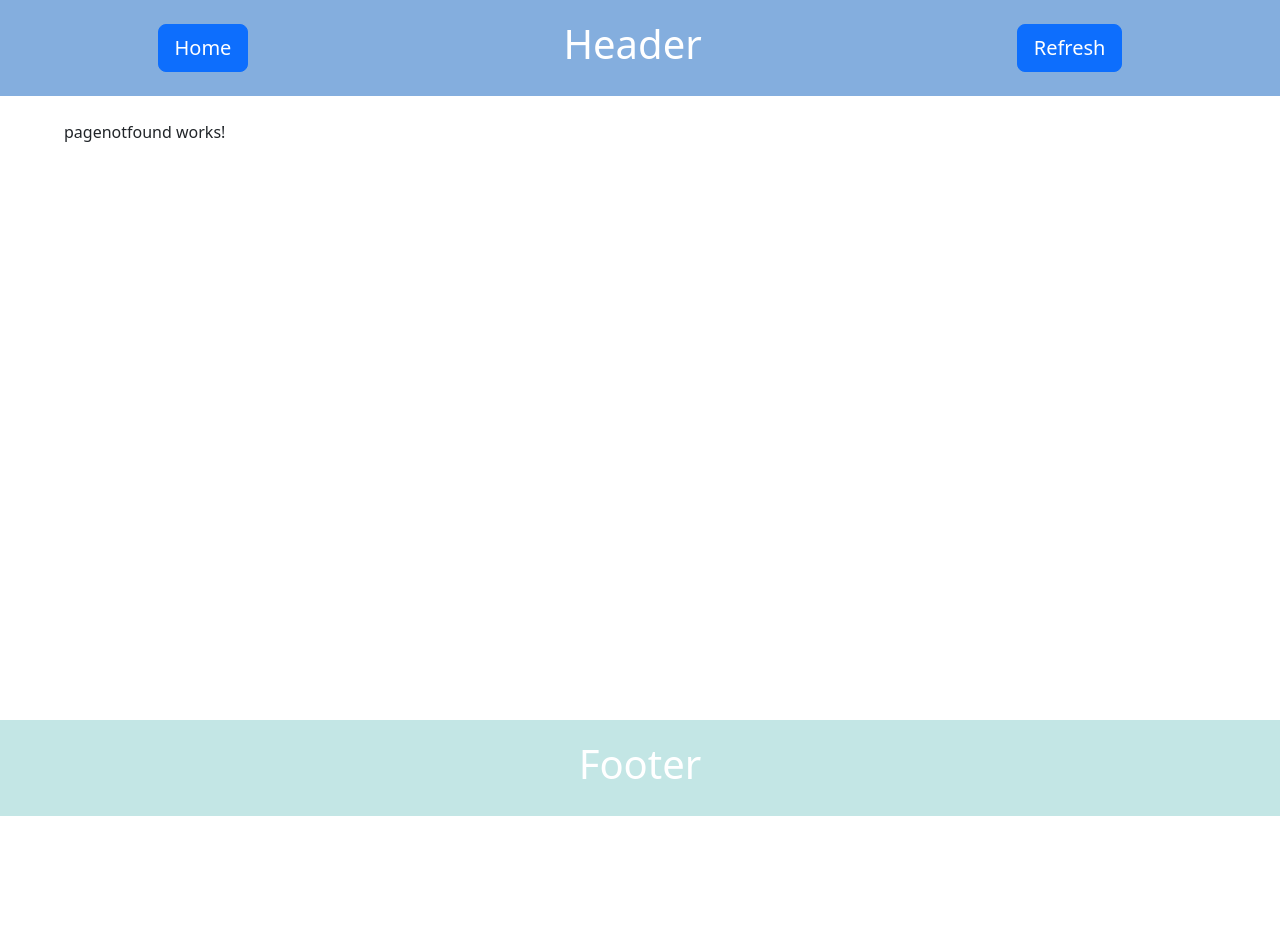
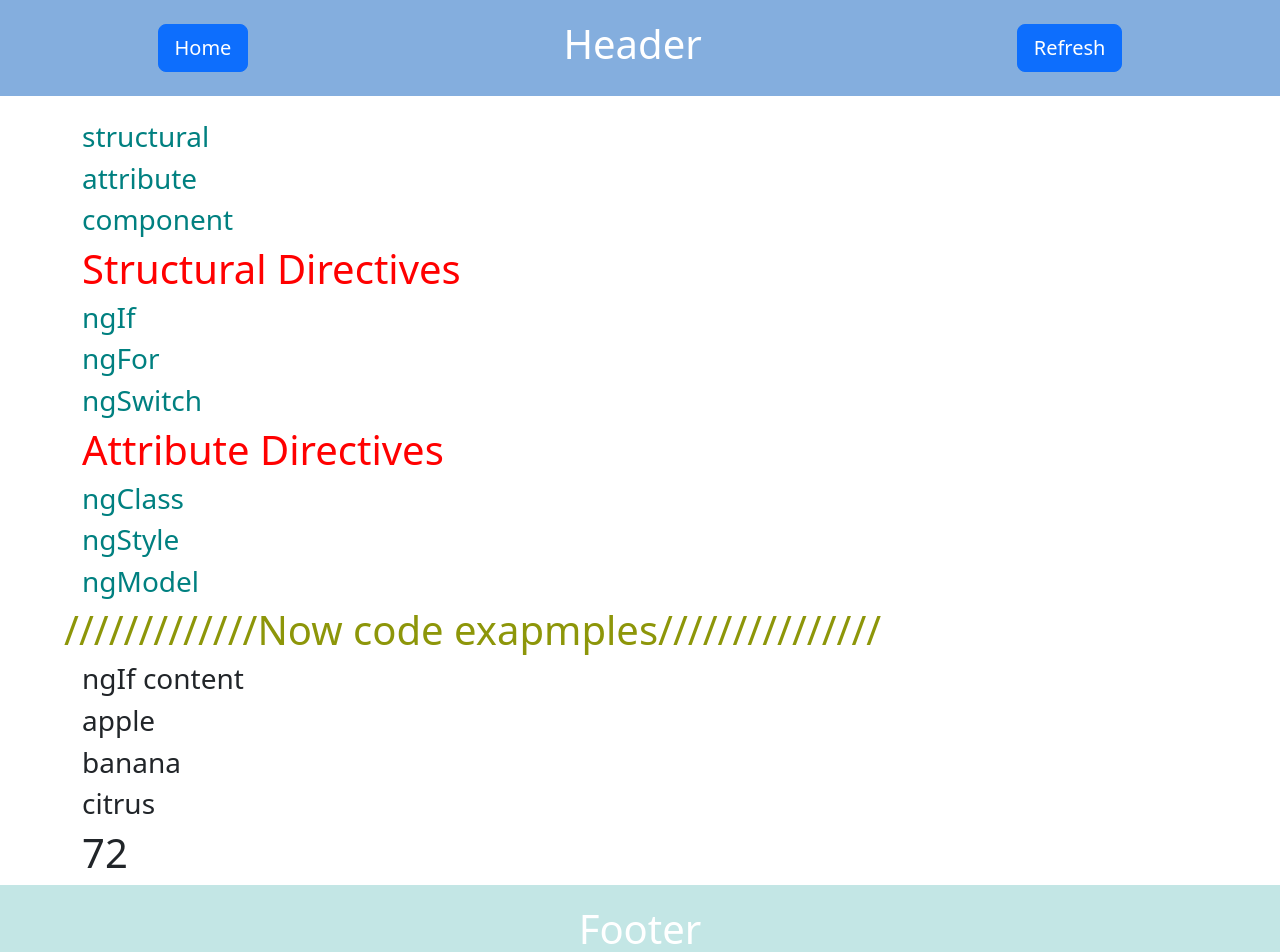
Before and after one commit to AKBN6225/angular21, an Angular app in the folder bankingApplication/: page /directives in a window 1280 px wide. Shown: the top 952 px of the page. Before the commit the page ends 816 px from the top, so only its background shows below. Built offline with nearby package versions, Linux system fonts and the light colour scheme.

Commit message:
structural directives

```diff
--- a/bankingApplication/src/app/app.routes.ts
+++ b/bankingApplication/src/app/app.routes.ts
@@ -16,6 +16,7 @@ import { Queryparam } from './topics/components/queryparam/queryparam';
 import { Routeparameters } from './topics/components/routeparameters/routeparameters';
 import { RoutrParamsList } from './topics/components/routr-params-list/routr-params-list';
 import { DataBinding } from './topics/components/data-binding/data-binding';
+import { Directives } from './topics/components/directives/directives';
 
 export const routes: Routes = [
     {
@@ -77,6 +78,10 @@ export const routes: Routes = [
         component: DataBinding
     },
     {
+        path: 'directives',
+        component: Directives
+    },
+    {
         path:"**",
         component: Pagenotfound
     }
--- /dev/null
+++ b/bankingApplication/src/app/topics/components/directives/directives.html
@@ -0,0 +1,37 @@
+<div class="container">
+    @for(directive of directiveTypes; track directive){
+        <h3 style="color: teal;">{{directive}}</h3>
+    }
+</div>
+
+<div class="container">
+    <h1 style="color: red;">Structural Directives</h1>
+    @for(directive of structuralDirectives; track directive){
+        <h3 style="color: teal;">{{directive}}</h3>
+    }
+</div>
+
+<div class="container">
+    <h1 style="color: red;">Attribute Directives</h1>
+    @for(directive of attributeDirectives; track directive){
+        <h3 style="color: teal;">{{directive}}</h3>
+    }
+</div>
+
+<h1 style="color: rgb(141, 150, 9);">/////////////Now code exapmples///////////////</h1>
+
+<div class="container">
+    <h3 *ngIf = "show">ngIf content</h3>
+</div>
+
+<div class="container" *ngFor= "let fruit of fruits; trackBy: trackByIndex">
+    <h3>{{fruit}}</h3>
+</div>
+
+<div class="container" [ngSwitch] = "operation">
+    <h1 *ngSwitchCase = "'+'">{{num1+num2}}</h1>
+    <h1 *ngSwitchCase = "'-'">{{num1-num2}}</h1>
+    <h1 *ngSwitchCase = "'*'">{{num1*num2}}</h1>
+    <h1 *ngSwitchCase = "'/'">{{num1/num2}}</h1>
+    <h1 *ngSwitchDefault>{{num1+num2}}</h1>
+</div>
--- /dev/null
+++ b/bankingApplication/src/app/topics/components/directives/directives.ts
@@ -0,0 +1,37 @@
+import { CommonModule } from '@angular/common';
+import { Component, OnInit } from '@angular/core';
+
+@Component({
+  selector: 'app-directives',
+  imports: [CommonModule],
+  templateUrl: './directives.html',
+  styleUrl: './directives.scss',
+})
+export class Directives implements OnInit {
+
+  directiveTypes: any = ['structural', 'attribute', 'component'];
+  structuralDirectives: any = ['ngIf', 'ngFor', 'ngSwitch'];
+  attributeDirectives: any = ['ngClass', 'ngStyle', 'ngModel'];
+
+  show: boolean = true;
+  fruits: Array<string> = ['apple','banana','citrus'];
+
+  operation: any = "*";
+  num1: any = 12;
+  num2: any = 6;
+
+
+  constructor(){
+
+  };
+
+  ngOnInit(){
+
+  };
+
+  trackByIndex(i: any){
+    return i;
+  }
+
+
+}
--- a/bankingApplication/src/app/topics/components/topics/topics.ts
+++ b/bankingApplication/src/app/topics/components/topics/topics.ts
@@ -9,7 +9,7 @@ import { Router } from '@angular/router';
 })
 export class Topics implements OnInit{
 
-  topics = ['promises', 'observables','routing','signals','dataBinding'];
+  topics = ['promises', 'observables','routing','signals','dataBinding','directives'];
   codingTopics = ['for', 'forEach', 'for-of', 'for-in'];
 
   constructor(private path : Router){
```
Also changed, not shown: bankingApplication/src/app/topics/components/directives/directives.scss (added), 1 other file (tests, documents, lock files or other folders).
